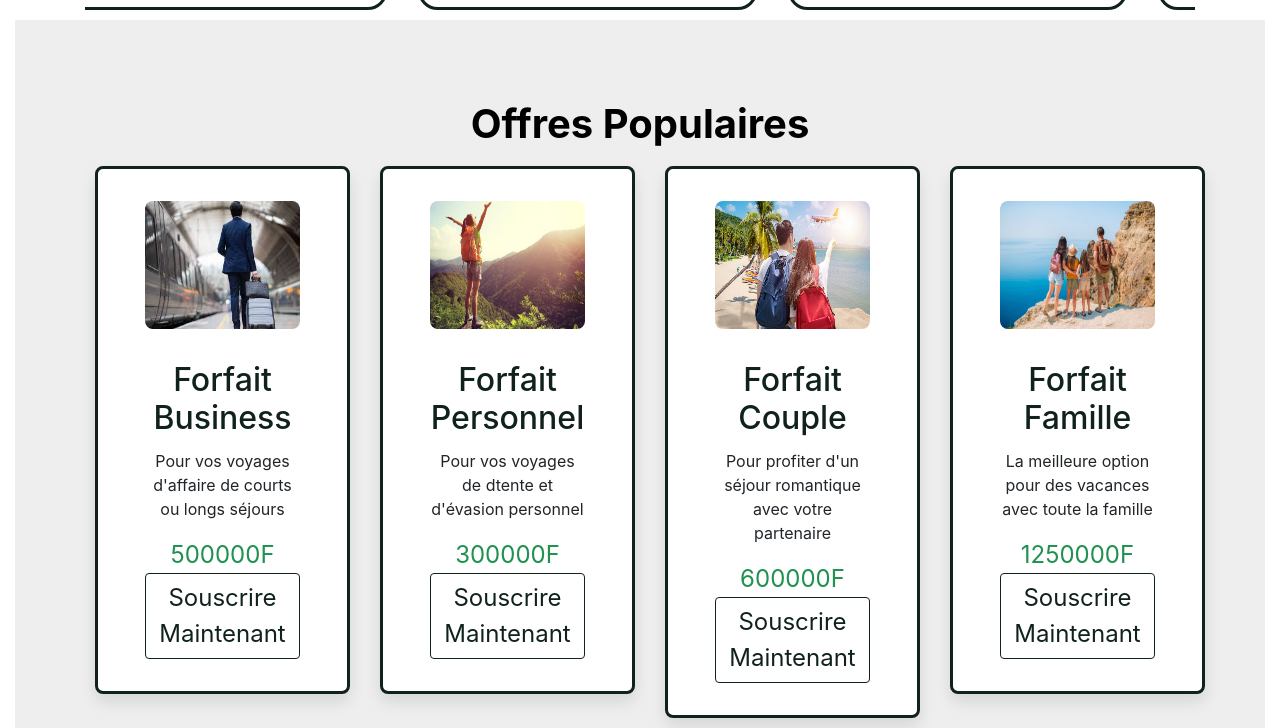
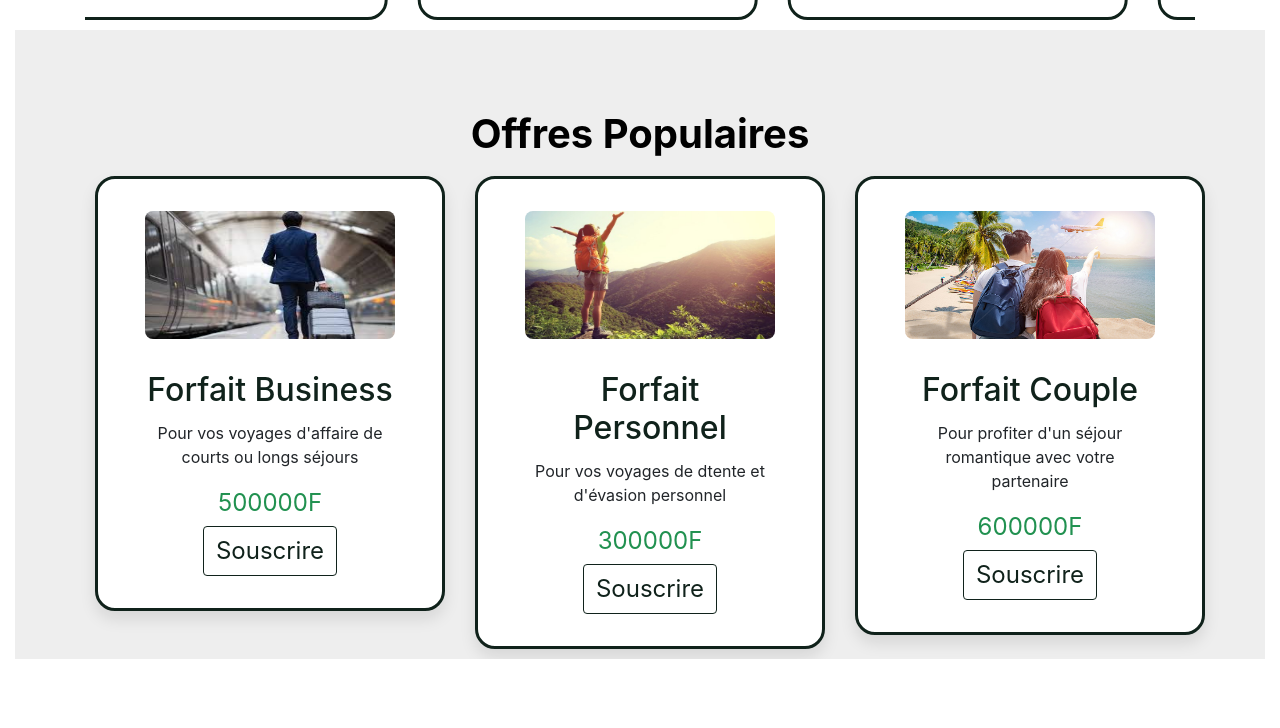
Before and after one commit to AsKing07/AsKing07.github.io, a plain HTML site: page index.html in a window 1280 px wide. Shown: the part 2334-3062 px from the top of the page. After the commit the page ends 2993 px from the top, so only its background shows below. Drawn offline with nearby package versions, Linux system fonts and the light colour scheme.

Commit message:
suppression div lg

```diff
--- a/assets/css/index.css
+++ b/assets/css/index.css
@@ -39,6 +39,7 @@
     cursor: pointer;
     background: none;
     font-size: 1.5rem;
+    margin-top: 5px;
 }
 
 .AvtCard:hover .btn
@@ -172,7 +173,7 @@
     background: #fff;
     border: 0.2rem solid #10221b;
     box-shadow: 0 0.5rem 1rem rgba(0, 0, 0, 0.1);
-    border-radius: .5rem;
+    border-radius: 20px;
     margin: 10px;
   }
 
--- a/index.html
+++ b/index.html
@@ -398,7 +398,7 @@
 
           <div class="row">
 
-            <div class="col-lg-3 justify-content-center">
+            <div class="col-lg-4 justify-content-center">
               <div class="card text-center col-sm-12">
                 <div class="imageoffre">
                   <img class="card-img-top " src="assets/img/business.jfif" alt="business">
@@ -407,12 +407,12 @@
                     <h3 class="card-title">Forfait Business</h3>
                     <p class="card-text">Pour vos voyages d'affaire de courts ou longs séjours</p>
                     <div class="price"> 500000F </div>
-                    <a href="#" class="btn btn-primary ">Souscrire Maintenant</a>
+                    <a href="#" class="btn btn-primary ">Souscrire </a>
                  </div>
               </div>
             </div>
 
-            <div class="col-lg-3 justify-content-center">
+            <div class="col-lg-4 justify-content-center">
               <div class="card text-center col-sm-12">
                 <div class="imageoffre">
                   <img class="card-img-top " src="assets/img/individuel.jpg" alt="individual">
@@ -421,7 +421,7 @@
                   <h3 class="card-title">Forfait Personnel</h3>
                   <p class="card-text">Pour vos voyages de dtente et d'évasion personnel</p>
                   <div class="price"> 300000F </div>
-                  <a href="#" class="btn btn-primary ">Souscrire Maintenant</a>
+                  <a href="#" class="btn btn-primary ">Souscrire </a>
 
                 </div>
               </div>
@@ -430,7 +430,7 @@
 
 
 
-            <div class="col-lg-3 justify-content-center">
+            <div class="col-lg-4 justify-content-center">
               <div class="card text-center col-sm-12 ">
                 <div class="imageoffre">
                   <img class="card-img-top " src="assets/img/couple.jpg" alt="couple">
@@ -439,12 +439,12 @@
                   <h3 class="card-title">Forfait Couple</h3>
                   <p class="card-text">Pour profiter d'un séjour romantique  avec votre partenaire</p>
                   <div class="price"> 600000F </div>
-                  <a href="#" class="btn btn-primary ">Souscrire Maintenant</a>
+                  <a href="#" class="btn btn-primary ">Souscrire </a>
                 </div>
               </div>
             </div>
 
-            <div class="col-lg-3 justify-content-center">
+            <div class="col-lg-3 d-block d-md-none justify-content-center">
               <div class="card text-center col-sm-12">
                 <div class="imageoffre">
                   <img class="card-img-top " src="assets/img/family.jpg" alt="individual">
@@ -453,7 +453,7 @@
                   <h3 class="card-title">Forfait Famille</h3>
                   <p class="card-text">La meilleure option pour des vacances avec toute la famille</p>
                   <div class="price"> 1250000F </div>
-                  <a href="#" class="btn btn-primary ">Souscrire Maintenant</a>
+                  <a href="#" class="btn btn-primary ">Souscrire </a>
                 </div>
               </div>
             </div>
```
